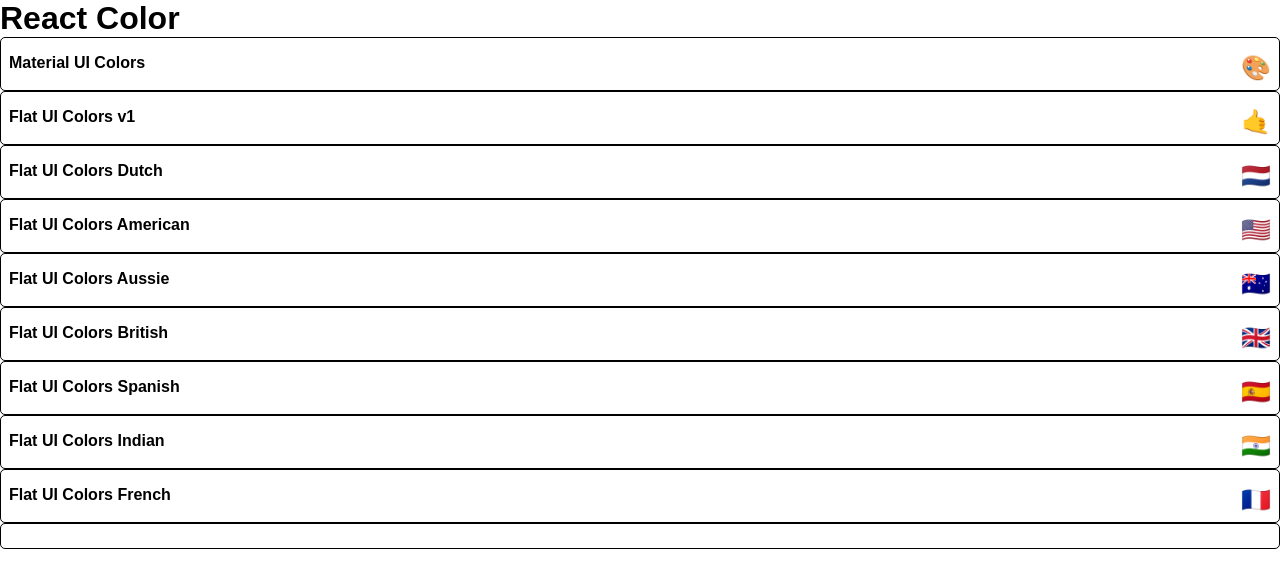
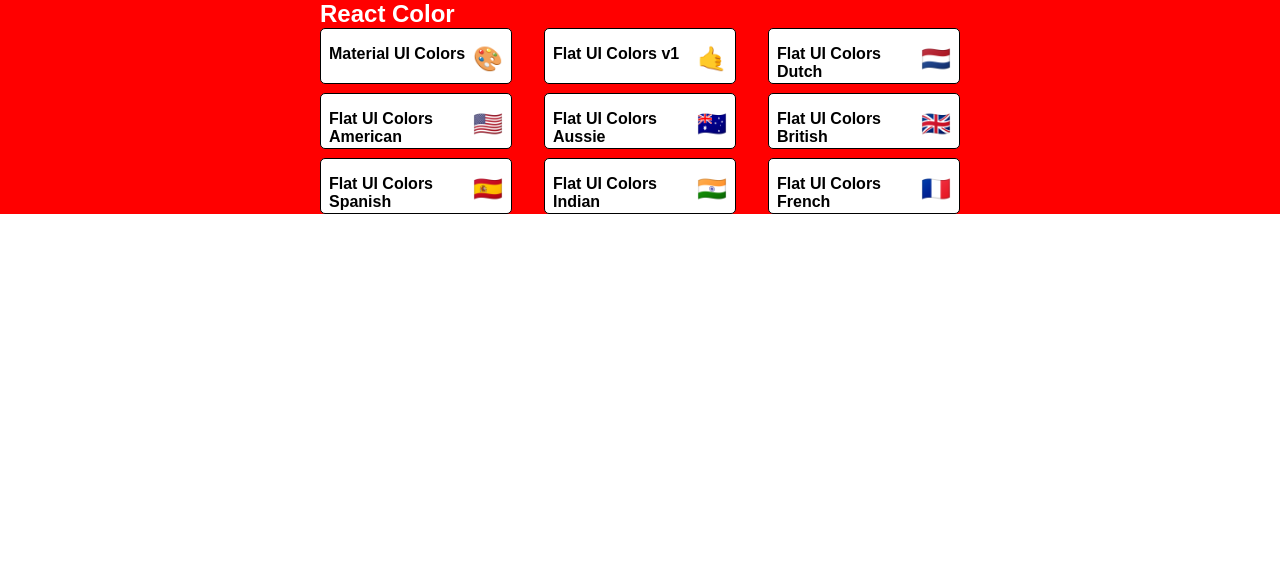
Before and after one commit to CodesWithAnkit/color-picker, a React (Create React App) app: page / in a window 1280 px wide. Shown: the top 588 px of the page. Built offline with nearby package versions, Linux system fonts and the light colour scheme.

Commit message:
Styling pallet list with jss

```diff
--- a/src/PalletList.js
+++ b/src/PalletList.js
@@ -1,20 +1,55 @@
 import React, { Component } from 'react';
 import { Link } from 'react-router-dom';
+import { withStyles } from '@material-ui/styles';
 import Minipallet from './Minipallet';
 
+const styles = {
+  root: {
+    backgroundColor: 'red',
+    height: '100%',
+    display: 'flex',
+    alignItems: 'flex-start',
+    justifyContent: 'center'
+  },
+  container: {
+    width: '50%',
+    display: 'flex',
+    flexDirection: 'column',
+    alignItems: 'flex-start',
+    flexWrap: 'wrap'
+  },
+  nav: {
+    display: 'flex',
+    justifyContent: 'space-between',
+    width: '100%',
+    color: 'white'
+  },
+  pallets: {
+    boxSizing: 'border-box',
+    width: '100%',
+    display: 'grid',
+    gridTemplateColumns: 'repeat(3, 30%)',
+    gridGap: '5%'
+  }
+};
 class PalletList extends Component {
   render() {
-    const { pallets } = this.props;
+    const { pallets, classes } = this.props;
     return (
-      <div>
-        <h1>React Color</h1>
-        {pallets.map(pallet => (
-          <Minipallet {...pallet} key={pallet.id} />
-        ))}
-        <Minipallet />
+      <div className={classes.root}>
+        <div className={classes.container}>
+          <nav className={classes.nav}>
+            <h1>React Color</h1>
+          </nav>
+          <div className={classes.pallets}>
+            {pallets.map(pallet => (
+              <Minipallet {...pallet} key={pallet.id} />
+            ))}
+          </div>
+        </div>
       </div>
     );
   }
 }
 
-export default PalletList;
+export default withStyles(styles)(PalletList);
```
